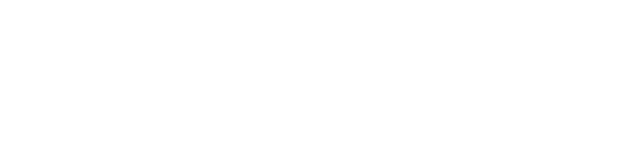
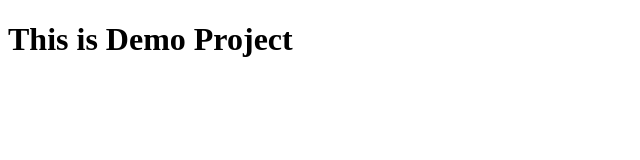
Before and after one commit to manojrasmey/fronted2, a plain HTML site: page index.html in a window 1280 px wide. Shown: the whole page, without its empty margins (0-640 px from the left). Drawn offline with Linux system fonts and the light colour scheme.

Commit message:
added heading

```diff
--- a/index.html
+++ b/index.html
@@ -5,5 +5,7 @@
     <meta name="viewport" content="width=device-width, initial-scale=1.0" />
     <title>Document</title>
   </head>
-  <body></body>
+  <body>
+    <h1>This is Demo Project</h1>
+  </body>
 </html>
```
